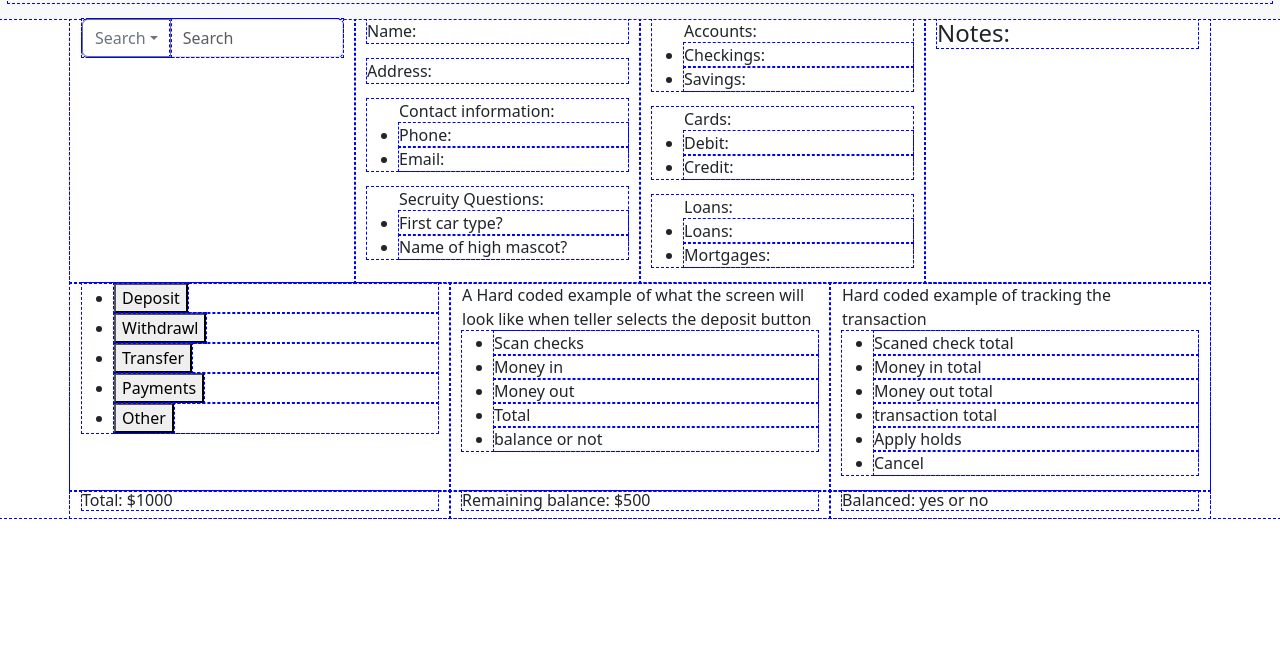
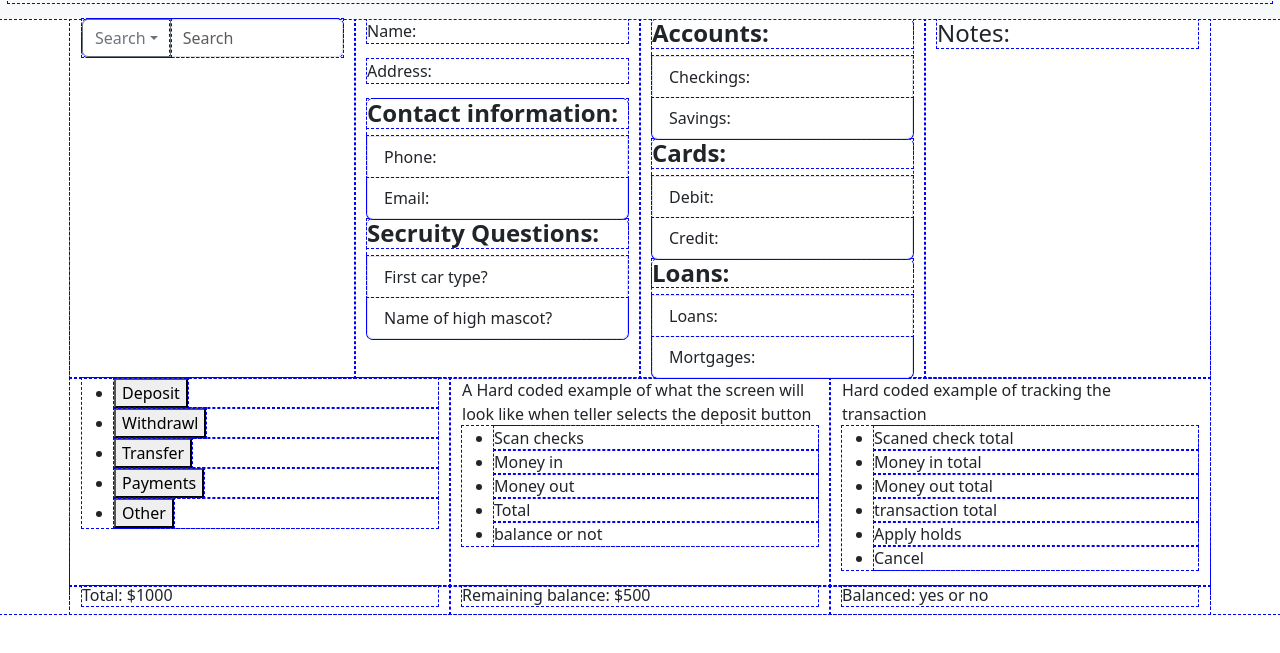
Before and after one commit to Clyderitchie/final_project, a plain HTML site: page index.html in a window 1280 px wide. Shown: the part 69-722 px from the top of the page. Drawn offline with nearby package versions, Linux system fonts and the light colour scheme.

Commit message:
Added some styling to the page

```diff
--- a/index.html
+++ b/index.html
@@ -13,7 +13,7 @@
 <body>
     <!-- Header section -->
     <nav class="navbar bg-body-tertiary d-flex">
-        <div class="container-fluid justify-content-between align-items-center m-2 ">
+        <div class="container-fluid justify-content-between align-items-center m-2">
             <a id="bank-logo" class="navbar-brand d-flex justify-content-evenly" href="#">
                 <img src="https://placehold.co/24x30" alt="Logo" class="d-inline-block align-text-top">
                 Bootstrap
@@ -45,27 +45,32 @@
             <div id="customer-personal-info" class="col-3">
                 <p>Name:</p>
                 <p>Address:</p>
-                <ul>Contact information:
-                    <li>Phone:</li>
-                    <li>Email:</li>
+                <ul class="list-group">
+                    <h4 class="fw-bold">Contact information:</h4>
+                    <li class="list-group-item">Phone:</li>
+                    <li class="list-group-item">Email:</li>
                 </ul>
-                <ul>Secruity Questions:
-                    <li>First car type?</li>
-                    <li>Name of high mascot?</li>
+                <ul class="list-group">
+                    <h4 class="fw-bold">Secruity Questions:</h4>
+                    <li class="list-group-item">First car type?</li>
+                    <li class="list-group-item">Name of high mascot?</li>
                 </ul>
             </div>
             <div id="customer-account-info" class="col-3">
-                <ul>Accounts:
-                    <li>Checkings:</li>
-                    <li>Savings:</li>
+                <ul class="list-group">
+                    <h4 class="fw-bold">Accounts:</h4>
+                    <li class="list-group-item">Checkings:</li>
+                    <li class="list-group-item">Savings:</li>
                 </ul>
-                <ul>Cards:
-                    <li>Debit:</li>
-                    <li>Credit:</li>
+                <ul class="list-group">
+                    <h4 class="fw-bold">Cards:</h4>
+                    <li class="list-group-item">Debit:</li>
+                    <li class="list-group-item">Credit:</li>
                 </ul>
-                <ul>Loans:
-                    <li>Loans:</li>
-                    <li>Mortgages:</li>
+                <ul class="list-group">
+                    <h4 class="fw-bold">Loans:</h4>
+                    <li class="list-group-item">Loans:</li>
+                    <li class="list-group-item">Mortgages:</li>
                 </ul>
             </div>
             <div id="customer-account-notes" class="col-3">
```
